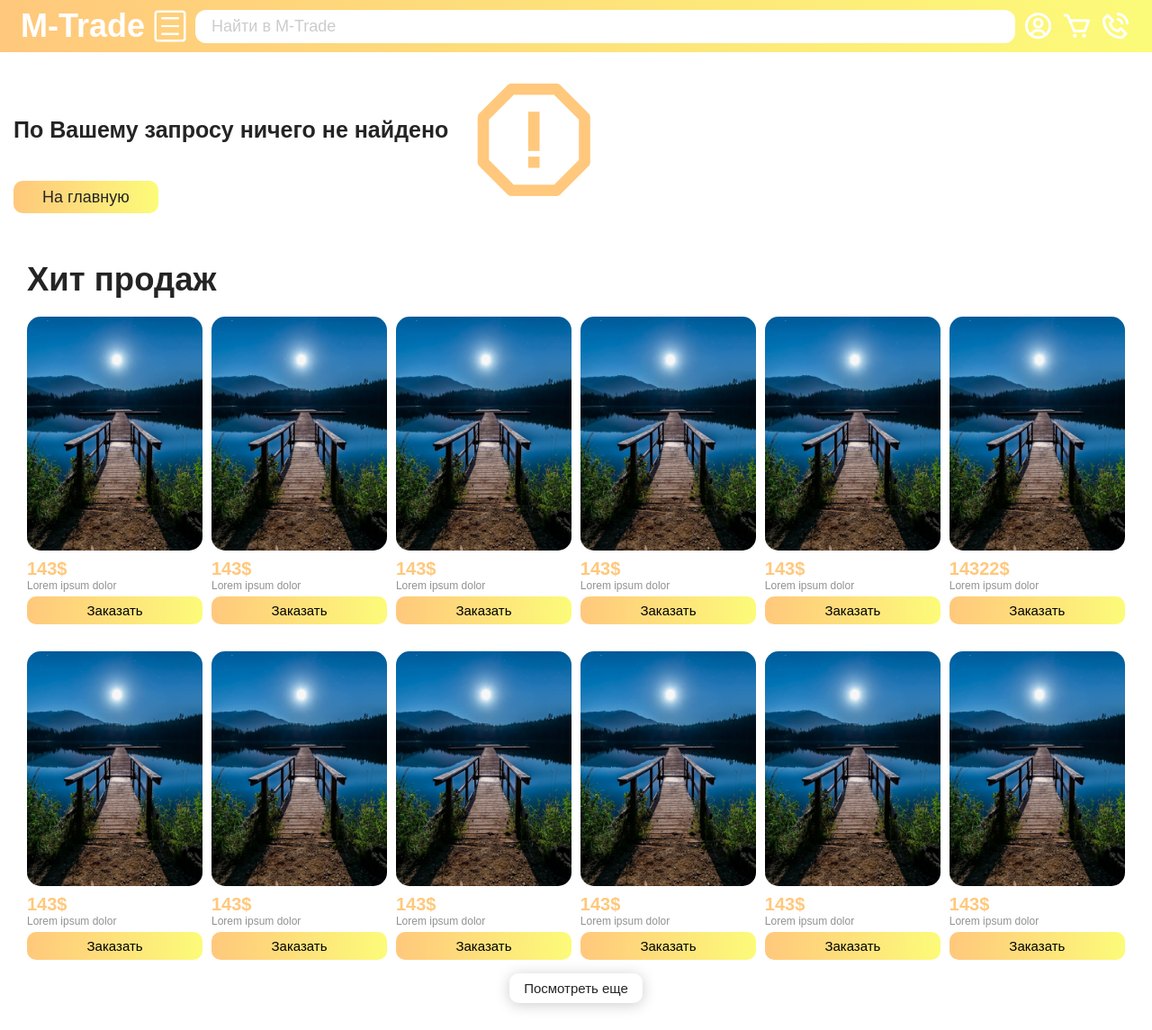
After one commit to Surha05/m-trade-node, a PHP site: page /err.html in a window 1280 px wide. The commit adds this page. Shown: the whole page at 90% size. Run offline with PHP 8.4, Linux system fonts and the light colour scheme.

Commit message:
создал 404

```diff
--- /dev/null
+++ b/client/css/err.css
@@ -0,0 +1,54 @@
+.err{
+    margin-top: 80px;
+
+
+}
+.err__block{
+    display: flex;
+    gap: 20px;
+    /* align-items: center; */
+    width: 60%;
+    padding-bottom: 60px;
+}
+.err__text{
+    font-size: 25px;
+    margin: 50px 0;
+    font-weight: bold;
+}
+.err__link{
+
+    font-size: 18px;
+}
+.err__block-right i{
+    font-size: 150px;
+    color:var(--color-1)  ;
+}
+@media(max-width:500px){
+    .err{
+        margin-top: 0;
+
+
+    }
+    .err__block{
+        display:block;
+        gap: 0;
+        /* align-items: center; */
+        width: 100%;
+        padding-bottom: 60px;
+    }
+    .err__text{
+        font-size: 20px;
+        margin: 40px 0;
+        font-weight: bold;
+    }
+    .err__link{
+
+        font-size: 18px;
+    }
+    .err__block-right i{
+        font-size: 150px;
+        color:var(--color-1)  ;
+        display: none;
+    }
+
+}
--- a/client/css/main.css
+++ b/client/css/main.css
@@ -92,6 +92,11 @@ margin-bottom: 30px;
     gap: 10px;
     box-shadow:0 0 15px rgba(102, 102, 102, 0.5) ;
 }
+.new-product,
+.sale,
+.new{
+    margin-top: 90px;
+}
 .cookies__text{
     font-size: 13px;
 }
@@ -109,9 +114,7 @@ margin-bottom: 30px;
 
 @media(max-width:900px){
 
-    .main{
-        padding-top: 0;
-    }
+
     .main__column{
 
         gap: 15px 0;
@@ -140,6 +143,7 @@ margin-bottom: 30px;
     }
 
     .banner{
+        margin-top: 0;
         height: 200px;
         margin-bottom: 15px;
 
@@ -162,7 +166,9 @@ margin-bottom: 30px;
 
 @media(max-width:500px){
 
-
+    .main{
+        margin-top: 0;
+    }
     .main__column{
 
         gap: 10px 0;
@@ -187,6 +193,11 @@ margin-bottom: 30px;
         margin-top: 0;
         margin-bottom: 20px;
     }
+    .new-product,
+.sale,
+.new{
+    margin-top: 10px;
+}
     .line__text{
         font-size: 15px;
 
--- a/client/css/menu.css
+++ b/client/css/menu.css
@@ -27,12 +27,18 @@
   transition: 0.5s;
   display: none;
 }
+.underline{
+  border-bottom: 1px solid #bbb;
+  margin: 10px 0;
+
+}
 .menu li {
   /* margin-bottom: 8px;  */
   padding: 8px;
   border-radius: 4px;
   transition: 0.5s;
 }
+
 .menu li:hover {
   background: #eee;
 }
--- a/client/css/standart.css
+++ b/client/css/standart.css
@@ -33,6 +33,3 @@
 .btn-second:hover{
 background: #eee;
 }
-.underline{
-  border-bottom: 1px solid rgb(188, 188, 188);
-}
--- /dev/null
+++ b/client/err.html
@@ -0,0 +1,193 @@
+<!DOCTYPE html>
+<html lang="en">
+
+<head>
+    <meta charset="UTF-8" />
+    <meta name="viewport" content="width=device-width, initial-scale=1.0" />
+    <title>M-Trade</title>
+    <link rel="stylesheet" href="/css/var.css">
+    <link rel="stylesheet" href="/css/reset.css">
+    <link rel="stylesheet" href="/css/standart.css">
+    <link rel="stylesheet" href="/css/header.css">
+    <link rel="stylesheet" href="/css/menu.css">
+    <link rel="stylesheet" href="/css/main.css">
+    <link rel="stylesheet" href="/css/card.css">
+    <link rel="stylesheet" href="/css/mob-menu.css">
+    <link rel="stylesheet" href="/css/contact.css">
+    <link rel="stylesheet" href="/css/err.css">
+    <link href='https://unpkg.com/boxicons@2.1.4/css/boxicons.min.css' rel='stylesheet'>
+</head>
+
+<body>
+    <header class="header">
+        <div class="container">
+            <div class="header__logo">
+                <a href="/" class="header__logo-link">M-Trade</a>
+            </div>
+            <div class="header__gamb">
+                <img src="/img/icon/menu-bar.png" class="header__gamb-icon" />
+            </div>
+            <input class="header__search" type="search" placeholder="Найти в M-Trade" autocomplete="off" />
+            <div class="header__block">
+                <a href="/admin/">
+                    <i class='bx bx-user-circle'></i>
+                </a>
+                <!-- <p class="header__user-name">Войти</p> -->
+            </div>
+            <div class="header__block">
+                <a href="/cart.html">
+                    <i class='bx bx-cart'></i>
+                    <!-- <p class="header__cart-name">Корзина</p> -->
+                </a>
+            </div>
+            <div class="header__block">
+                <a href="tel:89637923931">
+                    <i class='bx bx-phone-call'></i>
+                    <!-- <p class="header__cart-name">Корзина</p> -->
+                </a>
+            </div>
+        </div>
+    </header>
+    <div class="menu__wrapper"></div>
+    <div class="menu">
+        <ul>
+            <li class="bg-gradient"><a href="">Товары со скидками</a></li>
+            <li><a href="../../caregory.php">Бакалея</a></li>
+            <li><a href="">Соки</a></li>
+            <li><a href="">Мучное</a></li>
+            <li><a href="">Макароны</a></li>
+            <li><a href="">Химия</a></li>
+            <li><a href="">Бытовое</a></li>
+            <li><a href="">Игрушки</a></li>
+            <li><a href="">Посуда</a></li>
+            <div class="underline"></div>
+            <li><a href="/contact.html">Контакты</a></li>
+        </ul>
+    </div>
+
+    <section class="mob-menu">
+        <div class="mob-menu__gamb">
+            <i class='bx bx-menu' class="mob-menu__gamb-icon"></i>
+        </div>
+        <div class="mob-menu__search">
+            <a href="#">
+                <i class='bx bx-search'></i>
+            </a>
+        </div>
+        <div class="mob-menu__user">
+            <a href="/admin/">
+                <i class='bx bx-user-circle'></i>
+            </a>
+        </div>
+        <div class="mob-menu__cart">
+            <a href="/cart.html">
+                <i class='bx bx-cart'></i>
+            </a>
+        </div>
+        <div class="mob-menu__contact">
+            <a href="tel:+79894736346">
+                <i class='bx bx-phone'></i>
+            </a>
+        </div>
+    </section>
+
+    <script src="/section/header/header.js"></script>
+    <script src="/section/header/mob-menu.js"></script>
+
+    <section class="err">
+        <div class="container">
+            <div class="err__block">
+                <div class="err__block-left">
+                    <p class="err__text">По Вашему запросу ничего не найдено</p>
+                    <a href="/main.html" class="err__link btn gradient">На главную</a>
+                </div>
+                <div class="err__block-right">
+                    <i class='bx bx-error-alt'></i>
+                </div>
+            </div>
+            <section class="container err__hit">
+                <h2 class="main__h2">Хит продаж</h2>
+                <div class="main__column">
+                  <div class="main__block">
+                    <img src="img/bg/img.webp" alt="" class="block__img" />
+                    <span class="block__price">143$</span>
+                    <p class="block__desc">Lorem ipsum dolor</p>
+                    <button class="block__btn gradient">Заказать</button>
+                  </div>
+                  <div class="main__block">
+                    <img src="img/bg/img.webp" alt="" class="block__img" />
+                    <span class="block__price">143$</span>
+                    <p class="block__desc">Lorem ipsum dolor</p>
+                    <button class="block__btn gradient">Заказать</button>
+                  </div>
+                  <div class="main__block">
+                    <img src="img/bg/img.webp" alt="" class="block__img" />
+                    <span class="block__price">143$</span>
+                    <p class="block__desc">Lorem ipsum dolor</p>
+                    <button class="block__btn gradient">Заказать</button>
+                  </div>
+                  <div class="main__block">
+                    <img src="img/bg/img.webp" alt="" class="block__img" />
+                    <span class="block__price">143$</span>
+                    <p class="block__desc">Lorem ipsum dolor</p>
+                    <button class="block__btn gradient">Заказать</button>
+                  </div>
+                  <div class="main__block">
+                    <img src="img/bg/img.webp" alt="" class="block__img" />
+                    <span class="block__price">143$</span>
+                    <p class="block__desc">Lorem ipsum dolor</p>
+                    <button class="block__btn gradient">Заказать</button>
+                  </div>
+                  <div class="main__block">
+                    <a href="/card.php">
+                      <img src="img/bg/img.webp" alt="" class="block__img" />
+                      <span class="block__price">14322$</span>
+                      <p class="block__desc">Lorem ipsum dolor</p>
+                    </a>
+                    <button class="block__btn gradient">Заказать</button>
+                  </div>
+                  <div class="main__block">
+                    <img src="img/bg/img.webp" alt="" class="block__img" />
+                    <span class="block__price">143$</span>
+                    <p class="block__desc">Lorem ipsum dolor</p>
+                    <button class="block__btn gradient">Заказать</button>
+                  </div>
+                  <div class="main__block">
+                    <img src="img/bg/img.webp" alt="" class="block__img" />
+                    <span class="block__price">143$</span>
+                    <p class="block__desc">Lorem ipsum dolor</p>
+                    <button class="block__btn gradient">Заказать</button>
+                  </div>
+                  <div class="main__block">
+                    <img src="img/bg/img.webp" alt="" class="block__img" />
+                    <span class="block__price">143$</span>
+                    <p class="block__desc">Lorem ipsum dolor</p>
+                    <button class="block__btn gradient">Заказать</button>
+                  </div>
+                  <div class="main__block">
+                    <img src="img/bg/img.webp" alt="" class="block__img" />
+                    <span class="block__price">143$</span>
+                    <p class="block__desc">Lorem ipsum dolor</p>
+                    <button class="block__btn gradient">Заказать</button>
+                  </div>
+                  <div class="main__block">
+                    <img src="img/bg/img.webp" alt="" class="block__img" />
+                    <span class="block__price">143$</span>
+                    <p class="block__desc">Lorem ipsum dolor</p>
+                    <button class="block__btn gradient">Заказать</button>
+                  </div>
+                  <div class="main__block">
+                    <img src="img/bg/img.webp" alt="" class="block__img" />
+                    <span class="block__price">143$</span>
+                    <p class="block__desc">Lorem ipsum dolor</p>
+                    <button class="block__btn gradient">Заказать</button>
+                  </div>
+                </div>
+                <button class="btn-second main__btn"><a href="../../hit.php">Посмотреть еще</a></button>
+              </section>
+
+        </div>
+    </section>
+</body>
+
+</html>
--- a/client/hit.html
+++ b/client/hit.html
@@ -72,7 +72,7 @@
   <script src="/section/header/header.js"></script>
   <script src="/section/header/mob-menu.js"></script>
 
-  <section class="container">
+  <section class="container hit">
     <h2 class="main__h2">Хит продаж</h2>
     <div class="main__column">
       <div class="main__block">
--- a/client/new-product.html
+++ b/client/new-product.html
@@ -69,7 +69,7 @@
     </div>
   </section>
 
-  <section class="container">
+  <section class="container new-product">
     <h2 class="main__h2">Новинки</h2>
     <div class="main__column">
       <div class="main__block">
--- a/client/sale.html
+++ b/client/sale.html
@@ -72,7 +72,7 @@
   <script src="/section/header/header.js"></script>
   <script src="/section/header/mob-menu.js"></script>
 
-  <section class="container">
+  <section class="container sale">
     <h2 class="main__h2">Скидки</h2>
     <div class="main__column">
       <div class="main__block">
```
Also changed, not shown: client/main.html (+11 -8 lines).
